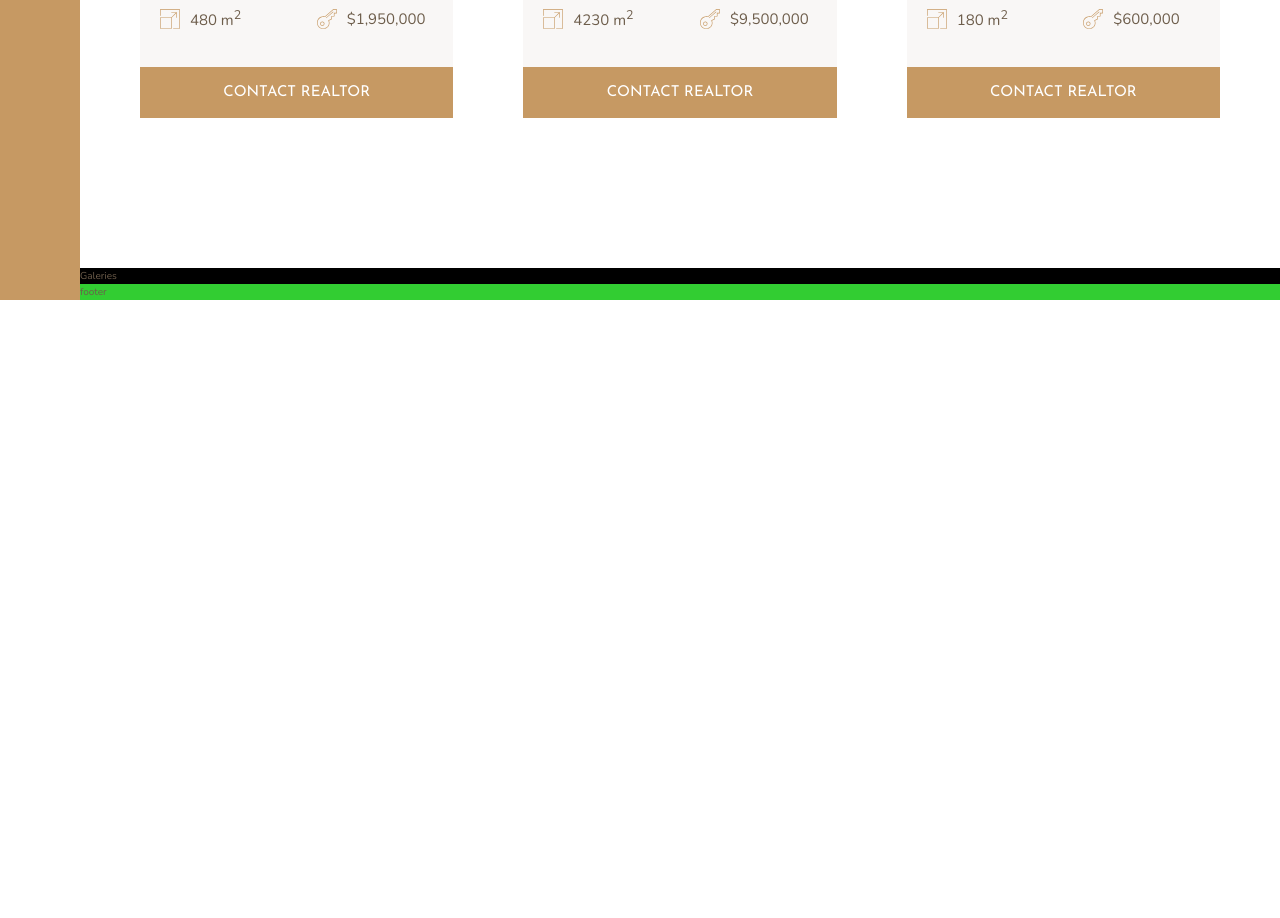
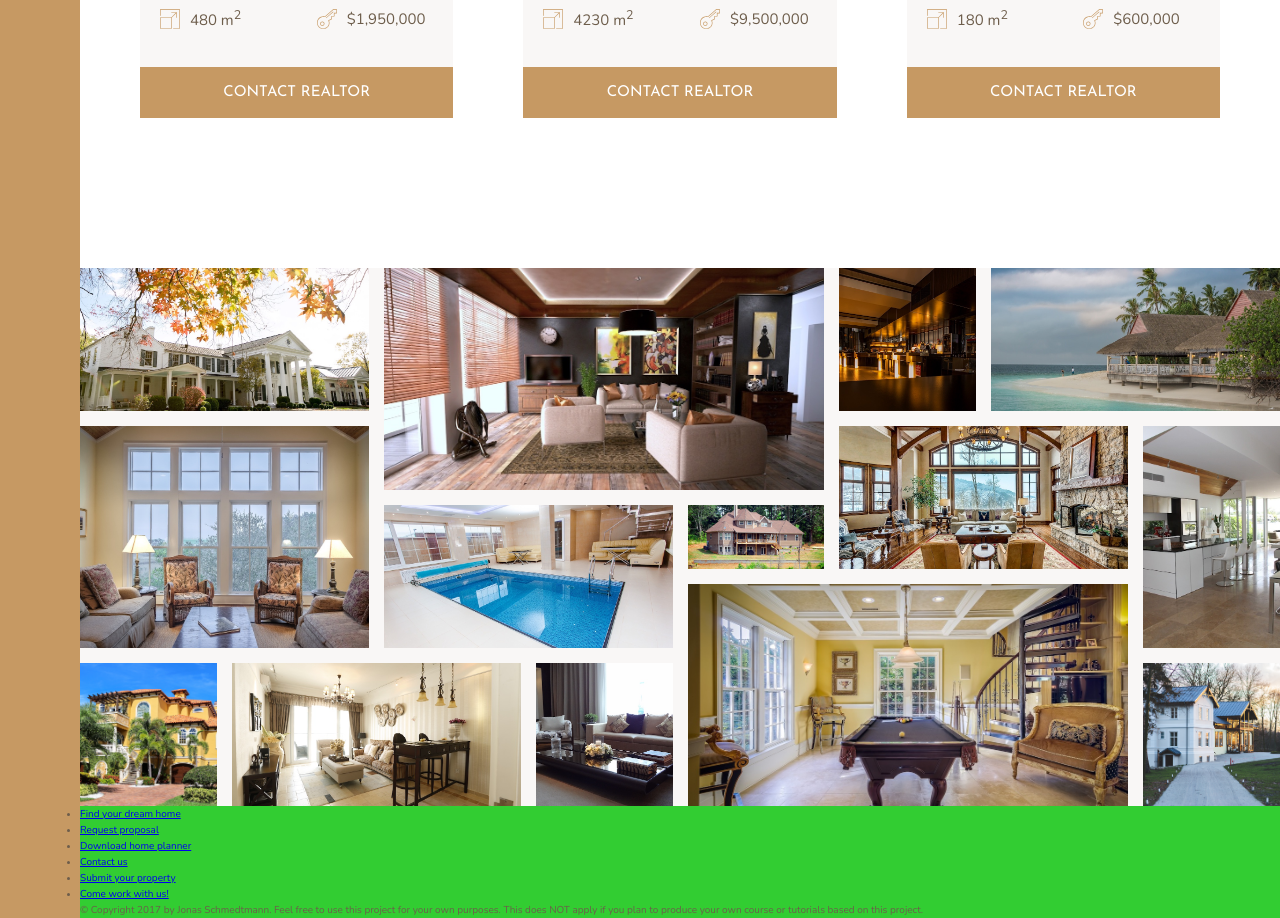
Before and after one commit to bidodev/nexter, a website: page index.html in a window 1280 px wide. Shown: the part 2794-3712 px from the top of the page. Before the commit the page ends 3094 px from the top, so only its background shows below. Drawn offline with nearby package versions, Linux system fonts and the light colour scheme.

Commit message:
building the footer

```diff
--- a/index.html
+++ b/index.html
@@ -301,11 +301,96 @@
         <button class="btn home__btn">Contact realtor</button>
       </div>
     </section>
+
     <section class="gallery">
-      Galeries
+      <figure class="gallery__item gallery__item--1">
+        <img src="img/gal-1.jpeg" alt="Gallery image 1" class="gallery__img" />
+      </figure>
+      <figure class="gallery__item gallery__item--2">
+        <img src="img/gal-2.jpeg" alt="Gallery image 2" class="gallery__img" />
+      </figure>
+      <figure class="gallery__item gallery__item--3">
+        <img src="img/gal-3.jpeg" alt="Gallery image 3" class="gallery__img" />
+      </figure>
+      <figure class="gallery__item gallery__item--4">
+        <img src="img/gal-4.jpeg" alt="Gallery image 4" class="gallery__img" />
+      </figure>
+      <figure class="gallery__item gallery__item--5">
+        <img src="img/gal-5.jpeg" alt="Gallery image 5" class="gallery__img" />
+      </figure>
+      <figure class="gallery__item gallery__item--6">
+        <img src="img/gal-6.jpeg" alt="Gallery image 6" class="gallery__img" />
+      </figure>
+      <figure class="gallery__item gallery__item--7">
+        <img src="img/gal-7.jpeg" alt="Gallery image 7" class="gallery__img" />
+      </figure>
+      <figure class="gallery__item gallery__item--8">
+        <img src="img/gal-8.jpeg" alt="Gallery image 8" class="gallery__img" />
+      </figure>
+      <figure class="gallery__item gallery__item--9">
+        <img src="img/gal-9.jpeg" alt="Gallery image 9" class="gallery__img" />
+      </figure>
+      <figure class="gallery__item gallery__item--10">
+        <img
+          src="img/gal-10.jpeg"
+          alt="Gallery image 10"
+          class="gallery__img"
+        />
+      </figure>
+      <figure class="gallery__item gallery__item--11">
+        <img
+          src="img/gal-11.jpeg"
+          alt="Gallery image 11"
+          class="gallery__img"
+        />
+      </figure>
+      <figure class="gallery__item gallery__item--12">
+        <img
+          src="img/gal-12.jpeg"
+          alt="Gallery image 12"
+          class="gallery__img"
+        />
+      </figure>
+      <figure class="gallery__item gallery__item--13">
+        <img
+          src="img/gal-13.jpeg"
+          alt="Gallery image 13"
+          class="gallery__img"
+        />
+      </figure>
+      <figure class="gallery__item gallery__item--14">
+        <img
+          src="img/gal-14.jpeg"
+          alt="Gallery image 14"
+          class="gallery__img"
+        />
+      </figure>
     </section>
+
     <footer class="footer">
-      footer
+      <ul class="nav">
+        <li class="nav__item">
+          <a href="#" class="nav__link">Find your dream home</a>
+        </li>
+        <li class="nav__item">
+          <a href="#" class="nav__link">Request proposal</a>
+        </li>
+        <li class="nav__item">
+          <a href="#" class="nav__link">Download home planner</a>
+        </li>
+        <li class="nav__item"><a href="#" class="nav__link">Contact us</a></li>
+        <li class="nav__item">
+          <a href="#" class="nav__link">Submit your property</a>
+        </li>
+        <li class="nav__item">
+          <a href="#" class="nav__link">Come work with us!</a>
+        </li>
+      </ul>
+      <p class="copyright">
+        &copy; Copyright 2017 by Jonas Schmedtmann. Feel free to use this
+        project for your own purposes. This does NOT apply if you plan to
+        produce your own course or tutorials based on this project.
+      </p>
     </footer>
   </body>
 </html>
--- a/sass/_gallery.scss
+++ b/sass/_gallery.scss
@@ -1,4 +1,88 @@
 .gallery {
-  background-color: black;
+  background-color: $color-grey-light-1;
   grid-column: full-start / full-end;
+
+  display: grid;
+  grid-template-columns: repeat(8, 1fr);
+  grid-template-rows: repeat(7, 5vw);
+  gap: 1.5rem;
+
+  &__item {
+    &--1 {
+      grid-row: 1 / span 2;
+      grid-column: 1 / span 2;
+    }
+
+    &--2 {
+      grid-row: 1 / span 3;
+      grid-column: 3 / span 3;
+    }
+
+    &--3 {
+      grid-row: 1 / span 2;
+      grid-column: 6 / 7;
+    }
+
+    &--4 {
+      grid-row: 1 / span 2;
+      grid-column: 7 / -1;
+    }
+
+    &--5 {
+      grid-row: 3 / span 3;
+      grid-column: 1 / span 2;
+    }
+
+    &--6 {
+      grid-row: 4 / span 2;
+      grid-column: 3 / span 2;
+    }
+
+    &--7 {
+      grid-row: 4 / 5;
+      grid-column: 5 / 6;
+    }
+
+    &--8 {
+      grid-row: 3 / span 2;
+      grid-column: 6 / span 2;
+    }
+
+    &--9 {
+      grid-row: 3 / span 3;
+      grid-column: 8 / -1;
+    }
+
+    &--10 {
+      grid-row: 6 / span 2;
+      grid-column: 1 / 2;
+    }
+
+    &--11 {
+      grid-row: 6 / span 2;
+      grid-column: 2 / span 2;
+    }
+
+    &--12 {
+      grid-row: 6 / span 2;
+      grid-column: 4 / 5;
+    }
+
+    &--13 {
+      grid-row: 5 / span 3;
+      grid-column: 5 / span 3;
+    }
+
+    &--14 {
+      grid-row: 6 / span 2;
+      grid-column: 8 / -1;
+    }
+  }
+
+  &__img {
+    width: 100%;
+    height: 100%;
+    object-fit: cover;
+    display: block;
+  }
 }
```
Also changed, not shown: css/style.css.
